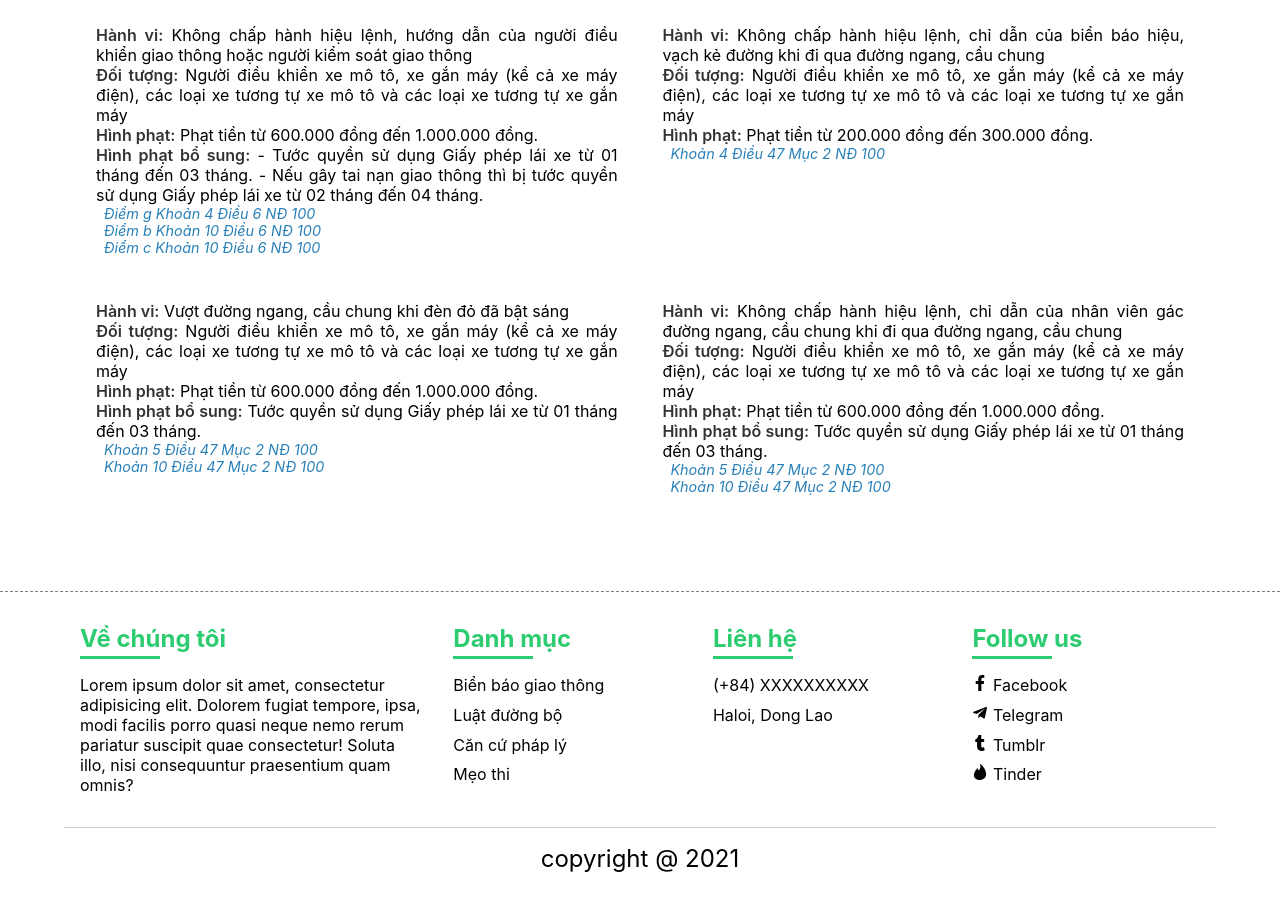
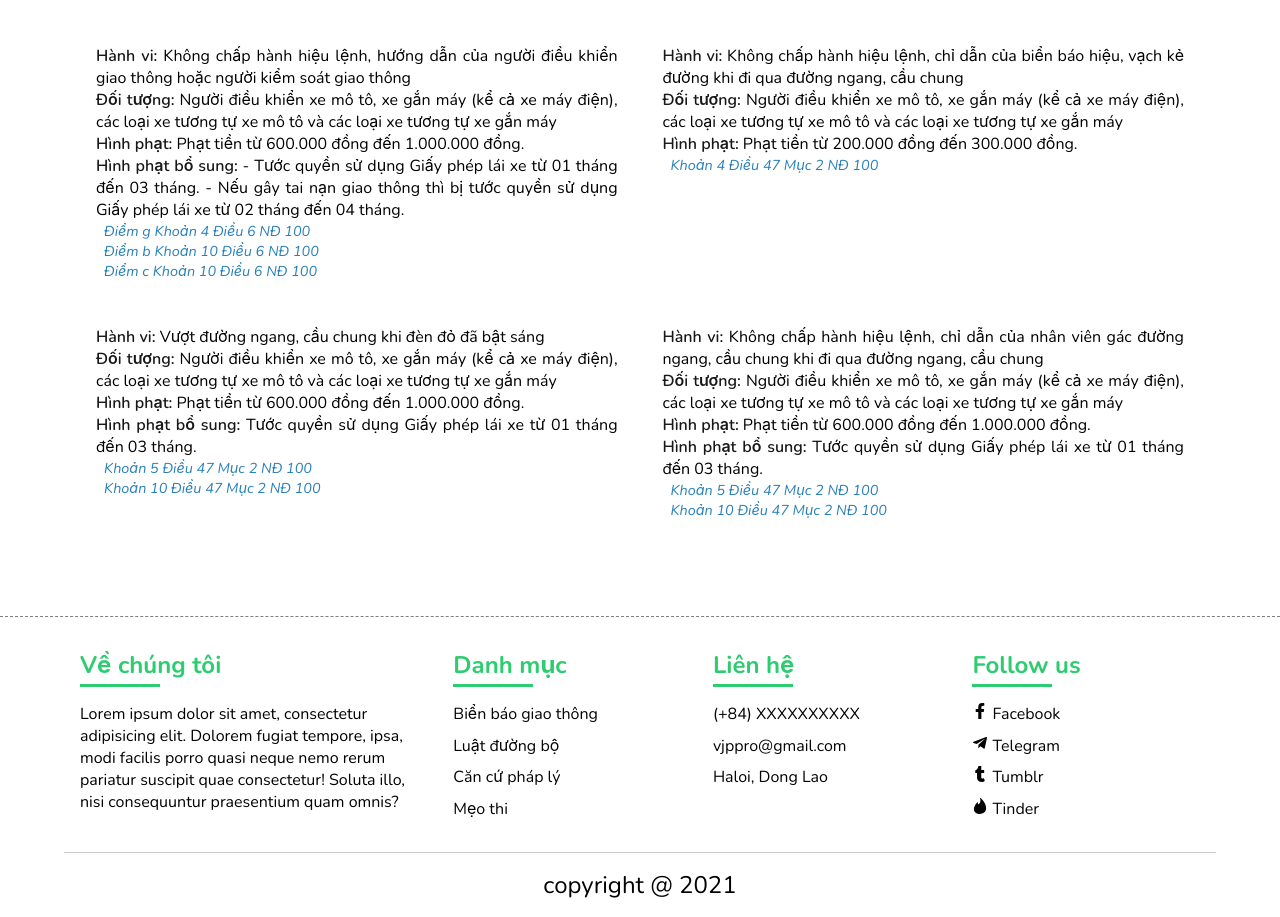
Before and after one commit to tenkuuninja/driving-licence-exam-app, a React (Create React App) app: page /luat-duong-bo.html in a window 1280 px wide. Shown: the part 660-1577 px from the top of the page. Before the commit the page ends 1549 px from the top, so only its background shows below. Built offline with nearby package versions, Linux system fonts and the light colour scheme.

Commit message:
add font, fix footer in home page

```diff
--- a/src/app/App.css
+++ b/src/app/App.css
@@ -1,3 +1,5 @@
+@import url('https://fonts.googleapis.com/css2?family=Nunito:ital,wght@0,200;0,300;0,400;0,600;0,700;1,300;1,400&display=swap');
+
 * {
   padding: 0;
   margin: 0;
@@ -52,12 +54,16 @@ ul {
 
 body {
   margin: 0;
-  font-family: -apple-system, BlinkMacSystemFont, 'Segoe UI', 'Roboto', 'Oxygen',
+  font-family: 'Nunito', -apple-system, BlinkMacSystemFont, 'Segoe UI', 'Roboto', 'Oxygen',
     'Ubuntu', 'Cantarell', 'Fira Sans', 'Droid Sans', 'Helvetica Neue',
     sans-serif;
   -webkit-font-smoothing: antialiased;
   -moz-osx-font-smoothing: grayscale;
   overflow-x: hidden;
+}
+
+svg {
+  font-family: 'Segoe UI', Tahoma, Geneva, Verdana, sans-serif;
 }
 
 code {
--- a/src/views/HomePage/home.module.css
+++ b/src/views/HomePage/home.module.css
@@ -127,4 +127,8 @@
     width: 48rem;
   }
 
+  .footer-wrapper {
+    display: none !important;
+  }
+
 }
--- a/src/views/HomePage/index.tsx
+++ b/src/views/HomePage/index.tsx
@@ -103,7 +103,7 @@ const MenuPage = function() {
           </li>)}
         </ul>
       </div>
-      <div className="mobile-only">
+      <div className={st['footer-wrapper']}>
         <Footer />
       </div>
       <Modal
--- a/src/views/Law1002019Page/index.tsx
+++ b/src/views/Law1002019Page/index.tsx
@@ -6,6 +6,8 @@ import st from './law.module.css';
 import Header from '../components/Header';
 import Breadcrumb from '../components/Breadcrumb';
 import { BiHomeAlt } from 'react-icons/bi';
+import Footer from '../components/Footer';
+import { Link } from 'react-router-dom';
 
 interface DataLaw {
   code: string
@@ -123,6 +125,7 @@ export default function () {
             </tbody>
           </table>
         </div>
+        <Footer />
       </div>
       <ScrollToTop />
     </React.Fragment>
--- a/src/views/Law1002019Page/law.module.css
+++ b/src/views/Law1002019Page/law.module.css
@@ -11,8 +11,11 @@
 }
 
 .content > p {
+  margin-top: .6rem;
+}
+
+.content p {
   font-family: "Times New Roman", Times, serif;
-  margin-top: .6rem;
 }
 
 .center {
--- a/src/views/LawPage/law.module.css
+++ b/src/views/LawPage/law.module.css
@@ -52,7 +52,7 @@
 .label {
   font-weight: 600;
   color: var(--title-color);
-  opacity: .8;
+  opacity: .9;
 }
 
 .bookmark {
--- a/src/views/components/Footer/footer.module.css
+++ b/src/views/components/Footer/footer.module.css
@@ -20,7 +20,7 @@
 
 .wrapper h3::after {
   content: '';
-  margin-top: .2rem;
+  margin: .2rem 0 0 0;
   display: block;
   background-color: #2ecc71;
   width: 5rem;
--- a/src/views/components/Footer/index.tsx
+++ b/src/views/components/Footer/index.tsx
@@ -18,6 +18,7 @@ const data = [
     title: 'Liên hệ',
     items: [
       { text: '(+84) XXXXXXXXXX', url: '#' },
+      { text: 'vjppro@gmail.com', url: '#' },
       { text: 'Haloi, Dong Lao', url: '#' },
     ]
   },
@@ -35,7 +36,8 @@ const data = [
 const Footer = function() {
   return(
     <div className={st['dash-border']}>
-      <div className={`container ${st.wrapper}`}>
+      <div className="container">
+        <div className={`${st.wrapper}`}>
           <div>
             <h3>Về chúng tôi</h3>
             <p>Lorem ipsum dolor sit amet, consectetur adipisicing elit. Dolorem fugiat tempore, ipsa, modi facilis porro quasi neque nemo rerum pariatur suscipit quae consectetur! Soluta illo, nisi consequuntur praesentium quam omnis?</p>
@@ -47,6 +49,7 @@ const Footer = function() {
             </Link>)}
           </div>)}
         </div>
+      </div>
       <div className={`container ${st.copyright}`}>
         copyright @ {(new Date()).getFullYear()}
       </div>
--- a/src/views/components/Header/header.module.css
+++ b/src/views/components/Header/header.module.css
@@ -46,6 +46,7 @@
 }
 
 .sidebar-trigger {
+  font-family: 'Segoe UI', Tahoma, Geneva, Verdana, sans-serif;
   padding: .5rem;
   border: 1px solid white;
   border-radius: .3rem;
--- a/src/views/components/ScrollToTop/scroll.module.css
+++ b/src/views/components/ScrollToTop/scroll.module.css
@@ -11,6 +11,7 @@
   line-height: 1;
   opacity: .8;
   transition: all ease-in-out 100ms;
+  font-family: 'Segoe UI', Tahoma, Geneva, Verdana, sans-serif;
 }
 
 .button:hover {
--- a/src/views/components/ToggleDarkMode/toggledark.module.css
+++ b/src/views/components/ToggleDarkMode/toggledark.module.css
@@ -1,4 +1,5 @@
 .toggle {
+  font-family: 'Segoe UI', Tahoma, Geneva, Verdana, sans-serif;
   padding: .5rem;
   border: 1px solid white;
   border-radius: .3rem;
```
Lines whose indentation alone changed are shown as unchanged.
